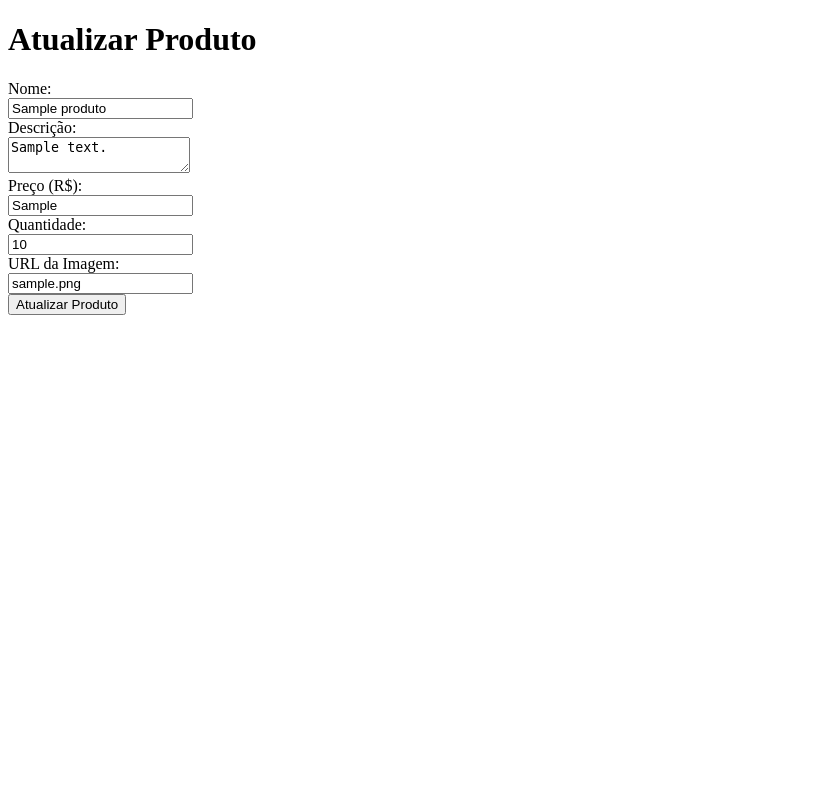
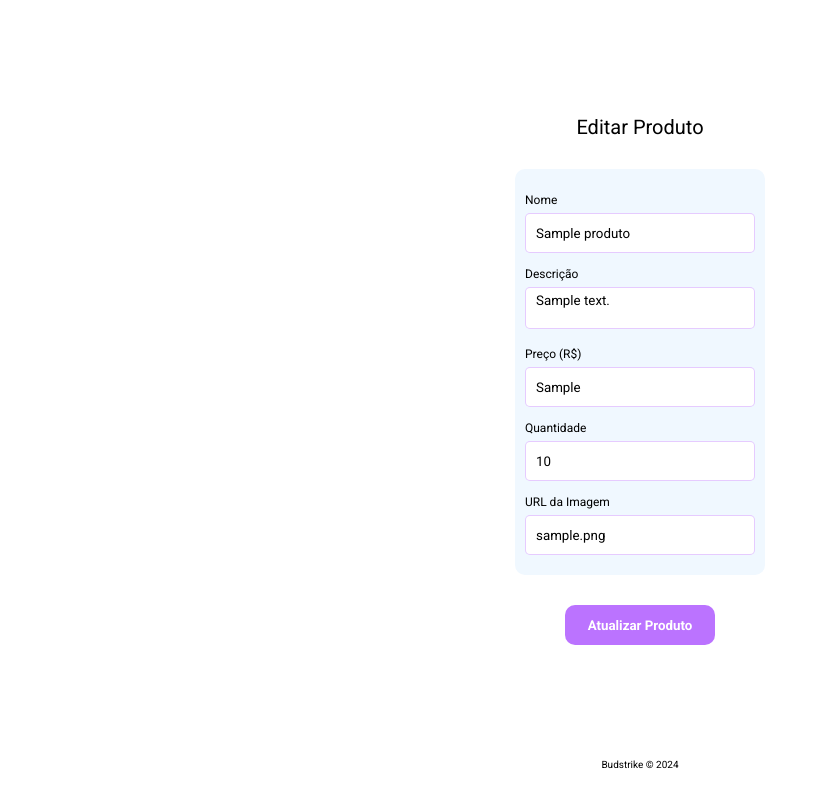
Before and after one commit to Iohanan-Cephas/bud-strike-eng-soft-2024-1, a PHP site: page /update.php?id=1 in a window 1280 px wide. Shown: the whole page, without its empty margins (0-820 px from the left). Run offline with PHP 8.4, Linux system fonts and the light colour scheme; tables that the repository leaves empty or names only in its code hold one stand-in row (values such as "Sample post").

Commit message:
added styles for update pages

```diff
--- /dev/null
+++ b/public/update-styles.css
@@ -0,0 +1,85 @@
+*{
+  margin: 0;
+  padding: 0;
+  box-sizing: border-box;
+
+  font-family: "Roboto", sans-serif;
+  font-weight: 400;
+  font-style: normal;
+
+}
+
+main {
+  width: 100vw;
+  height: 95vh;
+  display: flex;
+  flex-direction: column;
+  align-items: center;
+  justify-content: center;
+}
+
+main h1 {
+  font-size: 20px;
+}
+footer {
+  display: flex;
+  height: 5vh;
+  align-items: end;
+  padding-bottom: 30px;
+  justify-content: center;
+  font-size: 10px;
+
+}
+
+#form-container {
+  background-color: aliceblue;
+  width: 250px;
+  border-radius: 10px;
+  display: flex;
+  flex-direction: column;
+  justify-content: center;
+  padding: 20px 10px;
+  gap: 10px;
+  margin-top: 30px;
+}
+#form-container label {
+  font-size: 12px;
+}
+#form-container input {
+  height: 40px;
+  width: 100%;
+  border-radius: 5px;
+  border: 1px solid rgba(187, 115, 255, 0.37);
+  padding: 0 10px;
+  margin-top: 5px;
+  outline: none;
+}
+
+#form-container textarea {
+  width: 100%;
+  resize: none;
+  padding: 5px 10px;
+  border: transparent;
+  margin-top: 5px;
+  border: 1px solid rgba(187, 115, 255, 0.37);
+  border-radius: 5px;
+
+
+}
+
+button {
+  margin-top: 30px;
+  height: 40px;
+  width: 150px;
+  border: none;
+  background-color: rgb(187, 115, 255);
+  color: white;
+  font-weight: 700;
+  border-radius: 10px;
+  transition: width .4s;
+  cursor: pointer;
+}
+
+button:hover {
+  width: 160px;
+}
--- a/public/update.php
+++ b/public/update.php
@@ -57,27 +57,47 @@ try {
     <meta charset="UTF-8">
     <meta name="viewport" content="width=device-width, initial-scale=1.0">
     <title>Atualizar Produto</title>
-    <!-- Estilos CSS aqui -->
+    <link rel="preconnect" href="https://fonts.googleapis.com">
+    <link rel="preconnect" href="https://fonts.gstatic.com" crossorigin>
+    <link href="https://fonts.googleapis.com/css2?family=Roboto:ital,wght@0,100;0,300;0,400;0,500;0,700;0,900;1,100;1,300;1,400;1,500;1,700;1,900&display=swap" rel="stylesheet">
+    <link rel="stylesheet" href="update-styles.css">
+
 </head>
 <body>
-    <h1>Atualizar Produto</h1>
-    <form method="POST" action="update.php?id=<?php echo $productId; ?>">
-        <label for="nome">Nome:</label><br>
-        <input type="text" id="nome" name="nome" value="<?php echo htmlspecialchars($productDetails['nome']); ?>"><br>
+    <main>
+    <h1>Editar Produto</h1>
+    <form id="form-container" method="POST" action="update.php?id=<?php echo $productId; ?>">
+    <div>
+        <label for="nome">Nome</label>
+        <input type="text" id="nome" name="nome" value="<?php echo htmlspecialchars($productDetails['nome']); ?>">
+    </div>
+    <div>
+        <label for="descricao">Descrição</label>
+        <textarea id="descricao" name="descricao"><?php echo htmlspecialchars($productDetails['descricao']); ?></textarea>
+    </div>
 
-        <label for="descricao">Descrição:</label><br>
-        <textarea id="descricao" name="descricao"><?php echo htmlspecialchars($productDetails['descricao']); ?></textarea><br>
+    <div>
+        <label for="preco">Preço (R$)</label>
+        <input type="text" id="preco" name="preco" value="<?php echo $productDetails['preco']; ?>">
+    </div>
 
-        <label for="preco">Preço (R$):</label><br>
-        <input type="text" id="preco" name="preco" value="<?php echo $productDetails['preco']; ?>"><br>
+    <div>
+        <label for="quantidade">Quantidade</label>
+        <input type="text" id="quantidade" name="quantidade" value="<?php echo $productDetails['quantidade']; ?>">
+    </div>
 
-        <label for="quantidade">Quantidade:</label><br>
-        <input type="text" id="quantidade" name="quantidade" value="<?php echo $productDetails['quantidade']; ?>"><br>
+    <div>
+        <label for="imagem">URL da Imagem</label>
+        <input type="text" id="imagem" name="imagem" value="<?php echo htmlspecialchars($productDetails['imagem']); ?>">
+    </div>
 
-        <label for="imagem">URL da Imagem:</label><br>
-        <input type="text" id="imagem" name="imagem" value="<?php echo htmlspecialchars($productDetails['imagem']); ?>"><br>
 
-        <button type="submit">Atualizar Produto</button>
     </form>
+    <button type="submit">Atualizar Produto</button>
+
+    </main>
+    <footer>
+        Budstrike &copy 2024
+    </footer>
 </body>
 </html>
```
Also changed, not shown: public/index.php (+19 -7 lines), public/styles.css (added, +28 -0 lines).
